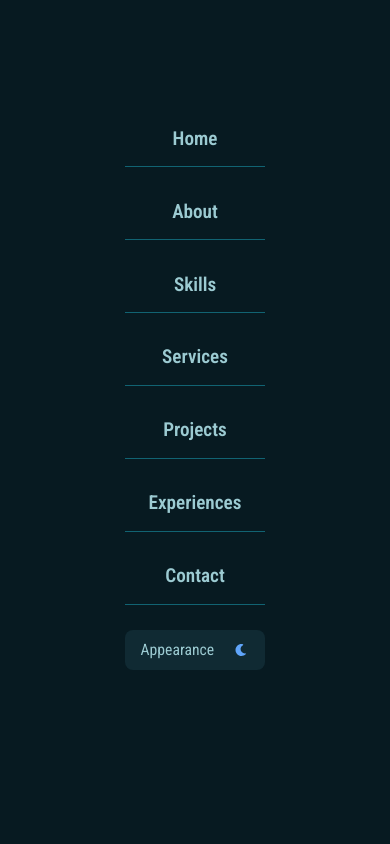
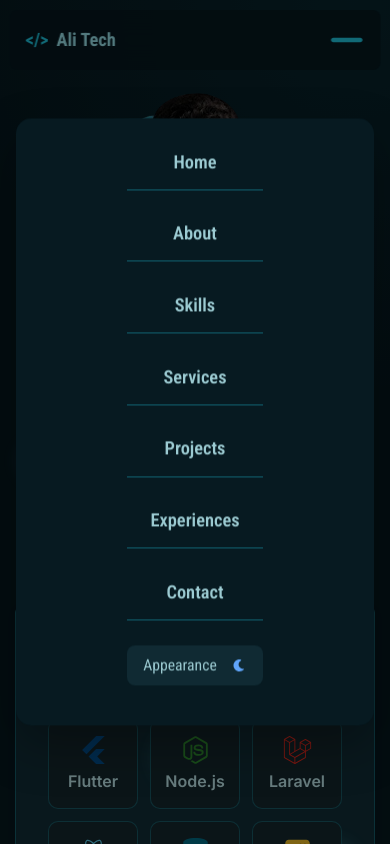
Before and after one commit to AliShSalih9/AliShamal-Portfolio, a React (Vite) app: page / in a window 390 px wide. Both pictures are taken after a click on the icon 349 px from the left and 40 px from the top of the page. Shown: the top 844 px of the page. Built offline with nearby package versions, Linux system fonts and the light colour scheme.

Commit message:
Update portfolio to version 2.3

```diff
--- a/src/App.css
+++ b/src/App.css
@@ -14,6 +14,10 @@ body {
 
 * {
   box-sizing: border-box;
+}
+
+section[id] {
+  scroll-margin-top: 7rem;
 }
 
 /* ============================= */
--- a/src/header.css
+++ b/src/header.css
@@ -15,13 +15,14 @@
   z-index: 100;
   background: var(--bg-header);
   backdrop-filter: blur(24px);
+  -webkit-backdrop-filter: blur(24px);
   box-shadow: 0 4px 12px var(--shadow-sm);
 }
 
 .header .logo-nav {
   display: flex;
   align-items: center;
-  gap: clamp(16px, 3vw, 40px); /* Responsive gap scaling */
+  gap: clamp(16px, 3vw, 40px);
 }
 
 .logo {
@@ -36,7 +37,7 @@
 
 .logo .logo-icon {
   color: var(--bg-header-color);
-  transition: transform 0.3s ease; /* Smooth transition for logo hover */
+  transition: transform 0.3s ease;
 }
 
 .logo:hover .logo-icon {
@@ -45,15 +46,15 @@
 
 .main-menu {
   display: flex;
-  margin-left: clamp(20px, 8vw, 120px); /* Responsive margin */
+  margin-left: clamp(20px, 8vw, 120px);
 }
 
 .main-menu ul {
   display: flex;
-  gap: clamp(12px, 2vw, 25px); /* Responsive gap */
+  gap: clamp(12px, 2vw, 25px);
   list-style: none;
   padding: 0;
-  font-size: clamp(15px, 1.3vw, 20px); /* Responsive font size */
+  font-size: clamp(15px, 1.3vw, 20px);
   font-weight: 500;
   margin: 0;
 }
@@ -62,7 +63,7 @@
   text-decoration: none;
   position: relative;
   color: var(--bg-header-text-color);
-  white-space: nowrap; /* Prevent wrapping */
+  white-space: nowrap;
 }
 
 .main-menu ul a::after {
@@ -73,7 +74,7 @@
   width: 0%;
   height: 2px;
   background: var(--color-nav-indicator);
-  transition: width 0.3s ease; /* Underline effect on hover */
+  transition: width 0.3s ease;
 }
 
 .main-menu ul a:hover::after,
@@ -83,11 +84,11 @@
 
 /* ====== OVERLAY ====== */
 .overlay {
-  display: none; /* Hidden by default */
+  display: none;
   position: fixed;
   inset: 0;
   background: rgba(0, 0, 0, 0.5);
-  z-index: 0;
+  z-index: 1000;
   opacity: 0;
   transition: opacity 0.3s ease;
 }
@@ -99,20 +100,22 @@
 
 /* ====== MOBILE MENU ====== */
 .mobile-menu {
-  display: none; /* Hidden by default */
+  display: none;
   position: fixed;
   top: 50%;
   left: 50%;
-  z-index: 0;
-
-  transform: translate(-50%, -60%); /* Start position for animation */
-  width: min(90vw, 400px); /* Responsive width */
+  transform: translate(-50%, -60%);
+  width: min(90vw, 400px);
   background: var(--bg-background, white);
   border-radius: 15px;
   padding: 1rem 0;
   z-index: 1001;
   box-shadow: 0 20px 50px rgba(0, 0, 0, 0.3);
   backdrop-filter: blur(10px);
+  -webkit-backdrop-filter: blur(10px);
+  max-height: min(85dvh, 640px);
+  overflow-y: auto;
+  -webkit-overflow-scrolling: touch;
 }
 
 .mobile-menu.active {
@@ -135,21 +138,24 @@
   margin: 1rem 0;
   opacity: 0;
   animation: fadeInUp 0.6s ease-out forwards;
-  position: relative; /* For the separator */
+  position: relative;
 }
 
 .apperance {
   margin-bottom: 0;
   display: flex;
   justify-content: space-between;
+  align-items: center;
   background: var(--bg-project-color);
   padding: 0.5rem 1rem;
   border-radius: 8px;
 }
+
 .apperance .icon-appearance {
   font-size: 1.2rem;
   color: var(--bg-subColor);
 }
+
 .mobile-menu.active ul li:not(:last-child)::before {
   content: "";
   position: absolute;
@@ -163,14 +169,13 @@
 
 .mobile-menu.active ul li:last-child {
   margin-top: 25px;
-  margin-bottom: 64px;
+  margin-bottom: 24px;
 }
 
 .mobile-menu.active ul li:first-child {
   margin-top: 0;
 }
 
-/* Animation delays */
 .mobile-menu.active ul li:nth-child(n) {
   animation-delay: calc(0.1s * var(--i, 1));
 }
@@ -184,17 +189,22 @@
   padding: 1rem 2rem;
   display: block;
   border-radius: 16px;
-  transition: color 0.3s ease;
+  transition: color 0.3s ease, background-color 0.3s ease;
+  min-height: 44px;
+}
+
+.mobile-menu.active ul li a:active {
+  background-color: rgba(128, 128, 128, 0.12);
 }
 
 /* Button Styles */
 .mobile-menu .close-btn {
   position: absolute;
-  top: 1.5rem;
-  right: 1.5rem;
-  width: 50px;
-  height: 50px;
-  font-size: 2rem;
+  top: 1.25rem;
+  right: 1.25rem;
+  width: 36px;
+  height: 36px;
+  font-size: 1.3rem;
   background: rgba(128, 128, 128, 0.15);
   border: 1px solid rgba(128, 128, 128, 0.3);
   border-radius: 50%;
@@ -207,7 +217,8 @@
   color: var(--bg-subColor, #333);
 }
 
-.mobile-menu .close-btn:hover {
+.mobile-menu .close-btn:hover,
+.mobile-menu .close-btn:active {
   background: rgba(200, 83, 0, 0.2);
   color: #c85300;
 }
@@ -226,13 +237,13 @@
   padding: 0 2px;
   cursor: pointer;
   transition: background 0.3s ease;
+  flex-shrink: 0;
 }
 
 .dark-mode-toggle.active {
   background: #0f172a;
 }
 
-/* Dark Mode Indicator */
 .dark-mode-toggle::before {
   content: "";
   position: absolute;
@@ -249,7 +260,6 @@
   left: 25px;
 }
 
-/* Hiding elements based on dark mode */
 .switch-icon {
   font-size: 12px;
   z-index: 1;
@@ -257,30 +267,34 @@
 }
 
 .icon-sun {
-  color: #facc15; /* Sun color */
+  color: #facc15;
 }
 
 .icon-moon {
-  color: #60a5fa; /* Moon color */
+  color: #60a5fa;
 }
 
-/* Icon visibility control */
 .dark-mode-toggle.active .icon-sun {
-  opacity: 0.3; /* Make sun icon less visible */
+  opacity: 0.3;
 }
 
 .dark-mode-toggle:not(.active) .icon-moon {
-  opacity: 0.3; /* Make moon icon less visible */
+  opacity: 0.3;
 }
 
 /* ====== HAMBURGER ICON ====== */
 .icon-menu {
   transform: rotate(0deg);
   transition: transform 0.3s ease;
-  display: none; /* Hidden on desktop */
+  display: none;
   color: #c85300;
-  font-size: 24px;
+  font-size: 22px;
   cursor: pointer;
+  width: 36px;
+  height: 36px;
+  align-items: center;
+  justify-content: center;
+  border-radius: 8px;
 }
 
 .icon-menu.open {
@@ -292,64 +306,159 @@
   display: none;
 }
 
-/* ====== BREAKPOINT: LARGE TABLETS (900pxâ€“1200px) ====== */
+/* ====== BREAKPOINT: LARGE TABLETS (≤1200px) ====== */
 @media (max-width: 1200px) {
   .main-menu {
-    display: none; /* Hide main menu on tablet */
+    display: none;
   }
   .left-button {
-    display: flex; /* Show left button */
+    display: flex;
   }
   .dark-mode-toggle,
   .download-Button {
-    display: none; /* Hide dark mode and download button */
+    display: none;
   }
   .icon-menu {
-    display: block; /* Show hamburger icon */
+    display: flex;
   }
 }
 
-/* ====== BREAKPOINT: SMALL TABLETS (600pxâ€“900px) ====== */
+/* ====== BREAKPOINT: SMALL TABLETS (≤900px) ====== */
 @media (max-width: 900px) {
   .header {
     height: 70px;
-    padding: 0 20px; /* Adjust padding */
+    padding: 0 20px;
   }
 }
 
-/* ====== BREAKPOINT: MOBILE (max 480px) ====== */
-@media (max-width: 480px) {
+/* ====== BREAKPOINT: LARGE PHONES (≤768px) ====== */
+@media (max-width: 768px) {
   .header {
-    top: 10px; /* Less top offset */
-    width: 95vw; /* Edge-to-edge on mobile */
-    height: 60px;
-    padding: 0 1rem; /* Adjust padding */
-    border-radius: 8px;
+    top: 12px;
+    width: 94vw;
+    height: 64px;
+    padding: 0 16px;
+    border-radius: 10px;
+  }
+
+  .logo {
+    margin: 0;
+    gap: 8px;
   }
 
   .logo h1 {
-    font-size: 1.25rem; /* Smaller logo font */
+    font-size: 1.4rem;
   }
 
-  /* Mobile menu adjustments */
   .mobile-menu {
-    width: 100%;
-    max-width: 100%;
-    border-radius: 0;
-    top: 0;
-    left: 0;
-    height: 100dvh; /* Full height */
+    width: min(92vw, 400px);
+  }
+}
+
+/* ====== BREAKPOINT: STANDARD MOBILE (≤480px) ====== */
+@media (max-width: 480px) {
+  .header {
+    top: 10px;
+    width: 95vw;
+    height: 60px;
+    padding: 0 1rem;
+    border-radius: 8px;
+    padding-left: max(1rem, env(safe-area-inset-left));
+    padding-right: max(1rem, env(safe-area-inset-right));
+  }
+
+  .logo h1 {
+    font-size: 1.15rem;
+  }
+
+  .mobile-menu {
+    width: min(calc(100vw - 2rem), 400px);
+    max-width: calc(100vw - 2rem);
+    max-height: calc(100dvh - 6rem);
+    border-radius: 15px;
     overflow-y: auto;
   }
 
   .mobile-menu.active {
-    transform: none;
-    animation: slideInFromBottom 0.4s cubic-bezier(0.23, 1, 0.32, 1) forwards;
+    animation: slideInFromCenter 0.4s cubic-bezier(0.23, 1, 0.32, 1) forwards;
   }
 
   .mobile-menu.active ul li a {
-    font-size: 1.2rem; /* Adjust mobile menu font size */
-    padding: 0.85rem 1.5rem; /* Adjust mobile menu padding */
+    font-size: 1.15rem;
+    padding: 0.85rem 1.25rem;
+  }
+
+  .mobile-menu .close-btn {
+    top: 0.9rem;
+    right: 0.9rem;
+  }
+}
+
+/* ====== BREAKPOINT: SMALL / NARROW PHONES (≤380px) ====== */
+@media (max-width: 380px) {
+  .header {
+    width: 96vw;
+    height: 56px;
+    padding: 0 0.75rem;
+    top: 8px;
+  }
+
+  .logo {
+    gap: 6px;
+  }
+
+  .logo h1 {
+    font-size: 1rem;
+  }
+
+  .icon-menu {
+    width: 32px;
+    height: 32px;
+    font-size: 18px;
+  }
+
+  .mobile-menu {
+    width: calc(100vw - 1.5rem);
+    max-width: calc(100vw - 1.5rem);
+    padding: 0.75rem 0;
+  }
+
+  .mobile-menu.active ul li a {
+    font-size: 1.05rem;
+    padding: 0.75rem 1rem;
+  }
+
+  .mobile-menu.active ul li:last-child {
+    margin-bottom: 16px;
+  }
+
+  .mobile-menu .close-btn {
+    width: 32px;
+    height: 32px;
+    font-size: 1.1rem;
+  }
+}
+
+/* ====== BREAKPOINT: SHORT / LANDSCAPE PHONES ====== */
+@media (max-height: 480px) and (orientation: landscape) {
+  .mobile-menu {
+    top: 50%;
+    max-height: 92dvh;
+    padding: 0.5rem 0;
+  }
+
+  .mobile-menu.active ul li {
+    margin: 0.5rem 0;
+  }
+
+  .mobile-menu.active ul li:last-child {
+    margin-top: 12px;
+    margin-bottom: 12px;
+  }
+
+  .mobile-menu.active ul li a {
+    padding: 0.6rem 1.25rem;
+    font-size: 1.05rem;
   }
 }
 
@@ -365,7 +474,6 @@
   }
 }
 
-/* Animation for mobile sliding in from bottom */
 @keyframes slideInFromBottom {
   from {
     opacity: 0;
@@ -404,34 +512,34 @@
   .mobile-menu.active ul li a,
   .mobile-menu.active ul li a::before,
   .mobile-menu .close-btn {
-    transition: none !important; /* Remove transitions in reduce motion */
-    animation: none !important; /* Disable animations */
+    transition: none !important;
+    animation: none !important;
   }
 
   .mobile-menu.active ul li {
-    opacity: 1; /* Ensure visibility without animation */
+    opacity: 1;
   }
 }
 
 /* ====== HIGH CONTRAST MODE ====== */
 @media (prefers-contrast: high) {
   .header {
-    border: 2px solid currentColor; /* High contrast border on header */
+    border: 2px solid currentColor;
     border-bottom-width: 2px;
   }
 
   .dark-mode-toggle {
-    border: 2px solid currentColor; /* High contrast border on dark mode toggle */
+    border: 2px solid currentColor;
   }
 
   .icon-menu {
-    border: 2px solid currentColor; /* High contrast border on menu icon */
+    border: 2px solid currentColor;
     border-radius: 4px;
     padding: 2px;
   }
 
   .mobile-menu.active ul li a:hover {
-    outline: 2px solid var(--color-accent); /* Outline on hover in high contrast */
+    outline: 2px solid var(--color-accent);
     outline-offset: 2px;
   }
 }
--- a/src/header.tsx
+++ b/src/header.tsx
@@ -25,9 +25,19 @@ function Header({
   const toggleMobileMenu = () => setIsMobileMenuOpen(!isMobileMenuOpen);
   const closeMobileMenu = () => setIsMobileMenuOpen(false);
 
-  const handleNavClick = (section: string) => {
+  const handleNavClick = (
+    event: React.MouseEvent<HTMLAnchorElement>,
+    section: string,
+    href: string,
+  ) => {
+    event.preventDefault();
     setActivePage(section);
     closeMobileMenu();
+    window.history.pushState(null, "", href);
+    document.getElementById(section)?.scrollIntoView({
+      behavior: "smooth",
+      block: "start",
+    });
   };
 
   // Update active page if prop changes
@@ -125,7 +135,7 @@ function Header({
                 <a
                   href={link.href}
                   className={activePage === link.id ? "active" : ""}
-                  onClick={() => handleNavClick(link.id)}
+                  onClick={(event) => handleNavClick(event, link.id, link.href)}
                 >
                   {link.label}
                 </a>
```
